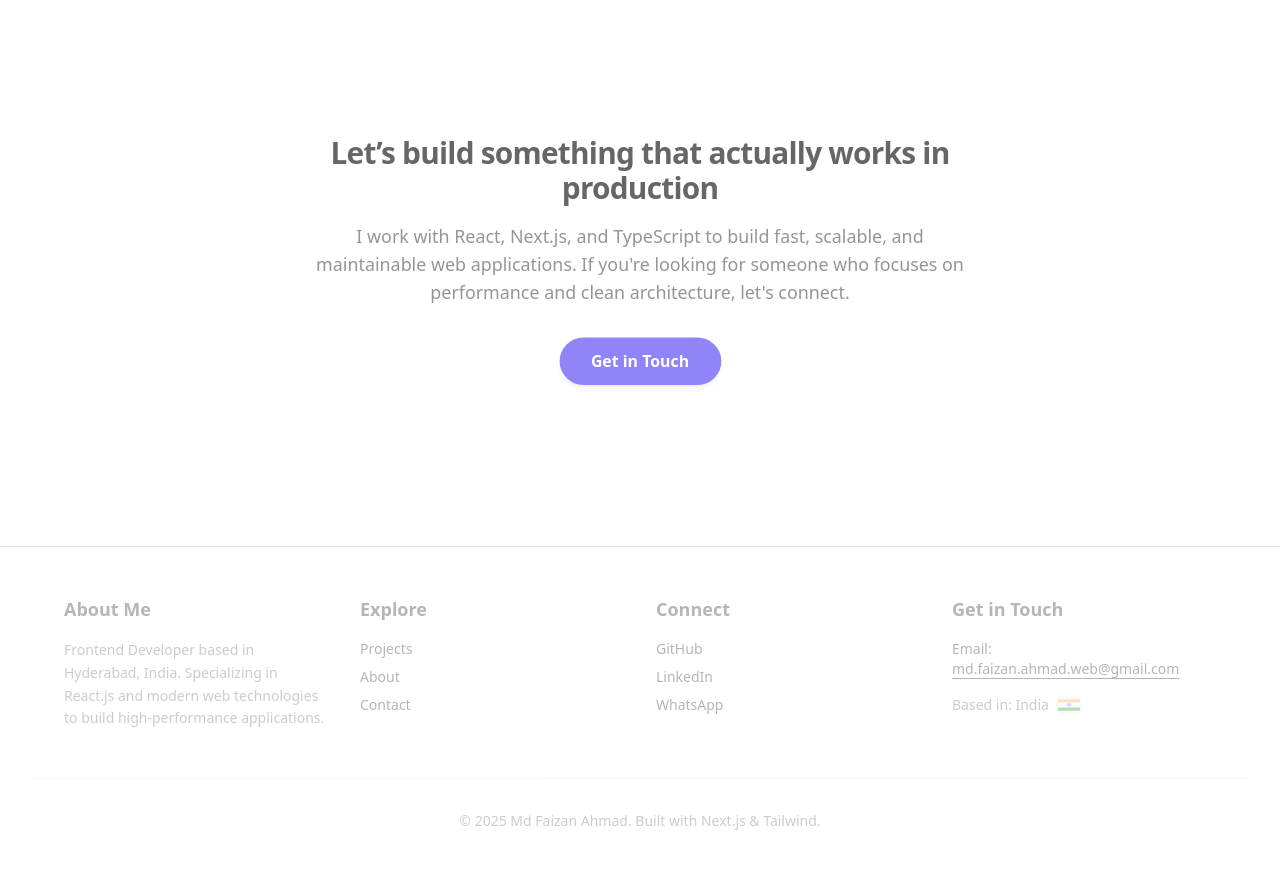
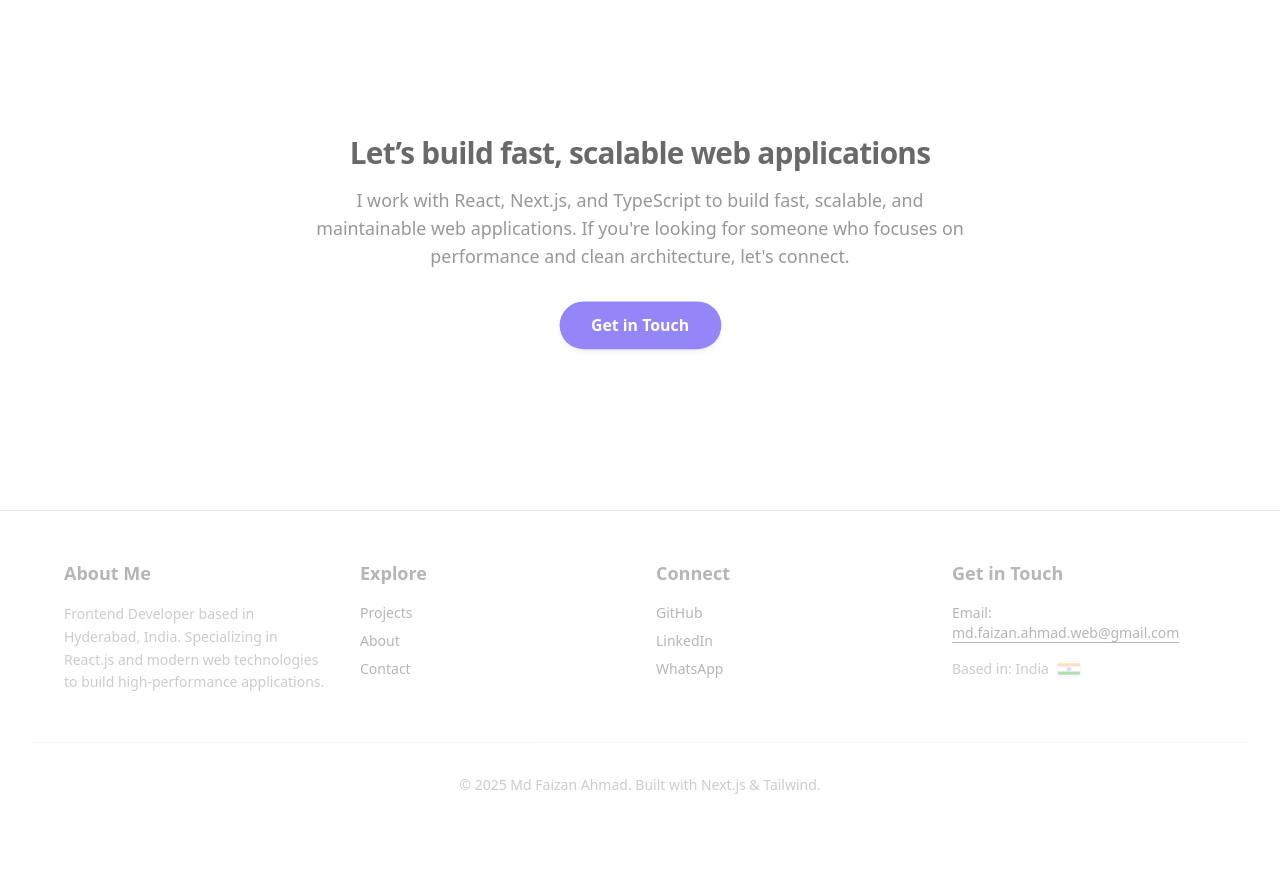
Before and after one commit to md-faizanahmad/Md_Faizan_Ahmad_Portfolio, a Next.js app: page / in a window 1280 px wide. Shown: the part 1380-2249 px from the top of the page. After the commit the page ends 2223 px from the top, so only its background shows below. Built offline with nearby package versions, Linux system fonts and the light colour scheme.

Commit message:
feat: src/components/cta/Cta.tsx

```diff
--- a/src/components/cta/Cta.tsx
+++ b/src/components/cta/Cta.tsx
@@ -37,7 +37,7 @@ const CTA = () => {
           Interested in Collaborating?
         </h2> */}
         <h2 className="mb-4 text-2xl font-bold tracking-tight sm:text-3xl">
-          Let’s build something that actually works in production
+          Let’s build fast, scalable web applications{" "}
         </h2>
         <p className="mx-auto mb-8 max-w-2xl text-lg text-[color:var(--muted-foreground)]">
           I work with React, Next.js, and TypeScript to build fast, scalable,
```
